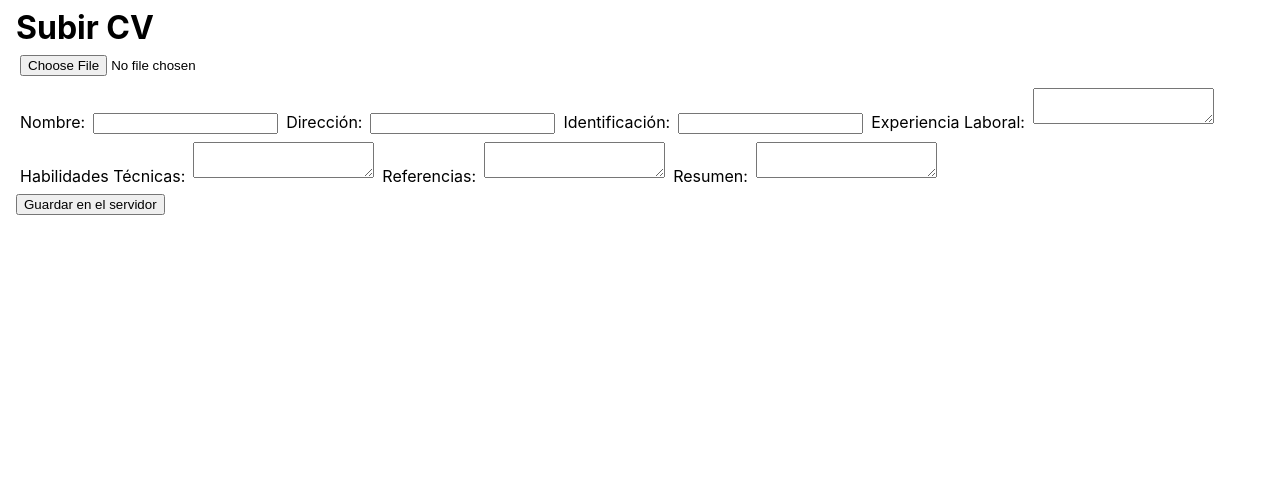
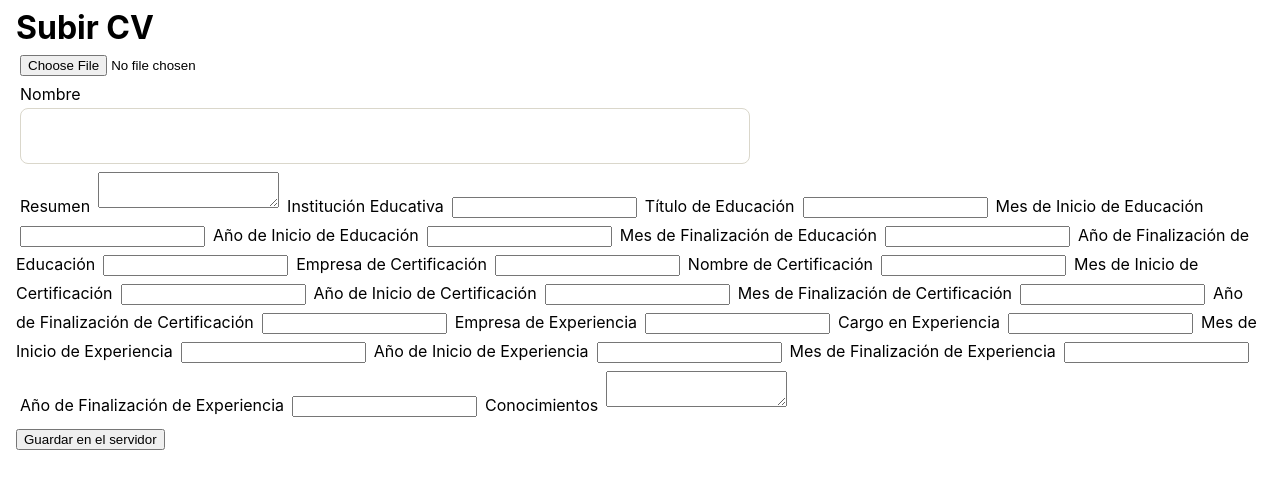
Before and after one commit to dinessa-ga/BlueTab_desarrollo, a React (Create React App) app: page / in a window 1280 px wide. Shown: the top 488 px of the page. Built offline with nearby package versions, Linux system fonts and the light colour scheme; no server answers.

Commit message:
feat: agregando los campos del formulario al código y modificando el return

```diff
--- a/src/components/Prueba1FU.css
+++ b/src/components/Prueba1FU.css
@@ -2,3 +2,18 @@
     align-items: center;
     justify-content: center;
 }
+
+#name{
+    display: flex;
+width: 712px;
+height: 38px;
+padding: 8px;
+align-items: flex-start;
+gap: 10px;
+flex-shrink: 0;
+
+border-radius: 8px;
+border: 1px solid var(--Gris-claro-Bluetab, #DAD7CB);
+background: var(--Blanco, #FFF);
+
+}
--- a/src/components/Prueba1FU.js
+++ b/src/components/Prueba1FU.js
@@ -1,15 +1,30 @@
 import React, { useState, useEffect } from 'react';
 import FileUpload from './FileUdload';
+import './Prueba1FU.css';
 
 export default function UploadCV() {
   const [formData, setFormData] = useState({
     name: '',
-    address: '',
-    identification: '',
-    experience: '',
-    technicalSkills: '',
-    references: '',
     summary: '',
+    education_institution: '',
+    education_institution_title: '',
+    education_startMonth: '',
+    education_startYear: '',
+    education_lastMonth: '',
+    education_lastYear: '',
+    certification_company: '',
+    certification_name: '',
+    certification_startMonth: '',
+    certification_startYear: '',
+    certification_lastMonth: '',
+    certification_lastYear: '',
+    experience_nameCompany: '',
+    experience_position: '',
+    experience_startMonth: '',
+    experience_startYear: '',
+    experience_lastMonth: '',
+    experience_lastYear: '',
+    knowledge: '',
   });
 
   const [apiData, setApiData] = useState(null);
@@ -17,6 +32,26 @@ export default function UploadCV() {
   const updateFormDataFromPDF = (data) => {
     setFormData({
       name: data.name,
+      summary: data.summary,
+      education_institution: data.education_institution,
+      education_institution_title: data.education_institution_title,
+      education_startMonth: data.education_startMonth,
+      education_startYear: data.education_startYear,
+      education_lastMonth: data.education_lastMonth,
+      education_lastYear: data.education_lastYear,
+      certification_company: data.certification_company,
+      certification_name: data.certification_name,
+      certification_startMonth: data.certification_startMonth,
+      certification_startYear: data.certification_startYear,
+      certification_lastMonth: data.certification_lastMonth,
+      certification_lastYear: data.certification_lastYear,
+      experience_nameCompany: data.experience_nameCompany,
+      experience_position: data.experience_position,
+      experience_startMonth: data.experience_startMonth,
+      experience_startYear: data.experience_startYear,
+      experience_lastMonth: data.experience_lastMonth,
+      experience_lastYear: data.experience_lastYear,
+      knowledge: data.knowledge,
     });
   };
 
@@ -26,9 +61,9 @@ export default function UploadCV() {
   };
 
   const saveDataToAPI = async () => {
-
     try {
       console.log('Datos guardados en el servidor con éxito.');
+      // Aquí puedes enviar formData al servidor, si es necesario
     } catch (error) {
       console.error('Error al guardar los datos en el servidor:', error);
     }
@@ -36,16 +71,17 @@ export default function UploadCV() {
 
   useEffect(() => {
     if (apiData) {
+      // Realiza alguna acción cuando apiData cambie, si es necesario
     }
   }, [apiData]);
 
   return (
-    <div id='formCv'>
+    <div id="formCv">
       <h1>Subir CV</h1>
       <FileUpload updateFormData={updateFormDataFromPDF} />
 
       <form>
-        <label htmlFor="name">Nombre:</label>
+        <label htmlFor="name">Nombre</label>
         <input
           type="text"
           id="name"
@@ -54,58 +90,184 @@ export default function UploadCV() {
           onChange={handleChange}
         />
 
-        <label htmlFor="address">Dirección:</label>
-        <input
-          type="text"
-          id="address"
-          name="address"
-          value={formData.address}
-          onChange={handleChange}
-        />
-
-        <label htmlFor="identification">Identificación:</label>
-        <input
-          type="text"
-          id="identification"
-          name="identification"
-          value={formData.identification}
-          onChange={handleChange}
-        />
-
-        <label htmlFor="experience">Experiencia Laboral:</label>
-        <textarea
-          id="experience"
-          name="experience"
-          value={formData.experience}
-          onChange={handleChange}
-        />
-
-        <label htmlFor="technicalSkills">Habilidades Técnicas:</label>
-        <textarea
-          id="technicalSkills"
-          name="technicalSkills"
-          value={formData.technicalSkills}
-          onChange={handleChange}
-        />
-
-        <label htmlFor="references">Referencias:</label>
-        <textarea
-          id="references"
-          name="references"
-          value={formData.references}
-          onChange={handleChange}
-        />
-
-        <label htmlFor="summary">Resumen:</label>
+        <label htmlFor="summary">Resumen</label>
         <textarea
           id="summary"
           name="summary"
           value={formData.summary}
           onChange={handleChange}
         />
-      </form>
 
-      <button onClick={saveDataToAPI}>Guardar en el servidor</button>
-    </div>
-  );
-}
+        <label htmlFor="education_institution">Institución Educativa</label>
+        <input
+          type="text"
+          id="education_institution"
+          name="education_institution"
+          value={formData.education_institution}
+          onChange={handleChange}
+        />
+
+        <label htmlFor="education_institution_title">Título de Educación</label>
+        <input
+          type="text"
+          id="education_institution_title"
+          name="education_institution_title"
+          value={formData.education_institution_title}
+          onChange={handleChange}
+        />
+
+        <label htmlFor="education_startMonth">Mes de Inicio de Educación</label>
+        <input
+          type="text"
+          id="education_startMonth"
+          name="education_startMonth"
+          value={formData.education_startMonth}
+          onChange={handleChange}
+        />
+
+        <label htmlFor="education_startYear">Año de Inicio de Educación</label>
+        <input
+          type="text"
+          id="education_startYear"
+          name="education_startYear"
+          value={formData.education_startYear}
+          onChange={handleChange}
+        />
+
+        <label htmlFor="education_lastMonth">Mes de Finalización de Educación</label>
+        <input
+          type="text"
+          id="education_lastMonth"
+          name="education_lastMonth"
+          value={formData.education_lastMonth}
+          onChange={handleChange}
+        />
+
+        <label htmlFor="education_lastYear">Año de Finalización de Educación</label>
+        <input
+          type="text"
+          id="education_lastYear"
+          name="education_lastYear"
+          value={formData.education_lastYear}
+          onChange={handleChange}
+        />
+
+        <label htmlFor="certification_company">Empresa de Certificación</label>
+        <input
+          type="text"
+          id="certification_company"
+          name="certification_company"
+          value={formData.certification_company}
+          onChange={handleChange}
+        />
+
+        <label htmlFor="certification_name">Nombre de Certificación</label>
+        <input
+          type="text"
+          id="certification_name"
+          name="certification_name"
+          value={formData.certification_name}
+          onChange={handleChange}
+        />
+
+        <label htmlFor="certification_startMonth">Mes de Inicio de Certificación</label>
+        <input
+          type="text"
+          id="certification_startMonth"
+          name="certification_startMonth"
+          value={formData.certification_startMonth}
+          onChange={handleChange}
+        />
+
+        <label htmlFor="certification_startYear">Año de Inicio de Certificación</label>
+        <input
+          type="text"
+          id="certification_startYear"
+          name="certification_startYear"
+          value={formData.certification_startYear}
+          onChange={handleChange}
+        />
+
+        <label htmlFor="certification_lastMonth">Mes de Finalización de Certificación</label>
+        <input
+          type="text"
+          id="certification_lastMonth"
+          name="certification_lastMonth"
+          value={formData.certification_lastMonth}
+          onChange={handleChange}
+        />
+
+        <label htmlFor="certification_lastYear">Año de Finalización de Certificación</label>
+        <input
+          type="text"
+          id="certification_lastYear"
+          name="certification_lastYear"
+          value={formData.certification_lastYear}
+          onChange={handleChange}
+        />
+
+        <label htmlFor="experience_nameCompany">Empresa de Experiencia</label>
+        <input
+          type="text"
+          id="experience_nameCompany"
+          name="experience_nameCompany"
+          value={formData.experience_nameCompany}
+          onChange={handleChange}
+        />
+
+        <label htmlFor="experience_position">Cargo en Experiencia</label>
+        <input
+          type="text"
+          id="experience_position"
+          name="experience_position"
+          value={formData.experience_position}
+          onChange={handleChange}
+        />
+
+        <label htmlFor="experience_startMonth">Mes de Inicio de Experiencia</label>
+        <input
+          type="text"
+          id="experience_startMonth"
+          name="experience_startMonth"
+          value={formData.experience_startMonth}
+          onChange={handleChange}
+        />
+  <label htmlFor="experience_startYear">Año de Inicio de Experiencia</label>
+      <input
+        type="text"
+        id="experience_startYear"
+        name="experience_startYear"
+        value={formData.experience_startYear}
+        onChange={handleChange}
+      />
+
+      <label htmlFor="experience_lastMonth">Mes de Finalización de Experiencia</label>
+      <input
+        type="text"
+        id="experience_lastMonth"
+        name="experience_lastMonth"
+        value={formData.experience_lastMonth}
+        onChange={handleChange}
+      />
+
+      <label htmlFor="experience_lastYear">Año de Finalización de Experiencia</label>
+      <input
+        type="text"
+        id="experience_lastYear"
+        name="experience_lastYear"
+        value={formData.experience_lastYear}
+        onChange={handleChange}
+      />
+
+      <label htmlFor="knowledge">Conocimientos</label>
+      <textarea
+        id="knowledge"
+        name="knowledge"
+        value={formData.knowledge}
+        onChange={handleChange}
+      />
+    </form>
+
+    <button onClick={saveDataToAPI}>Guardar en el servidor</button>
+  </div>
+)};
```
